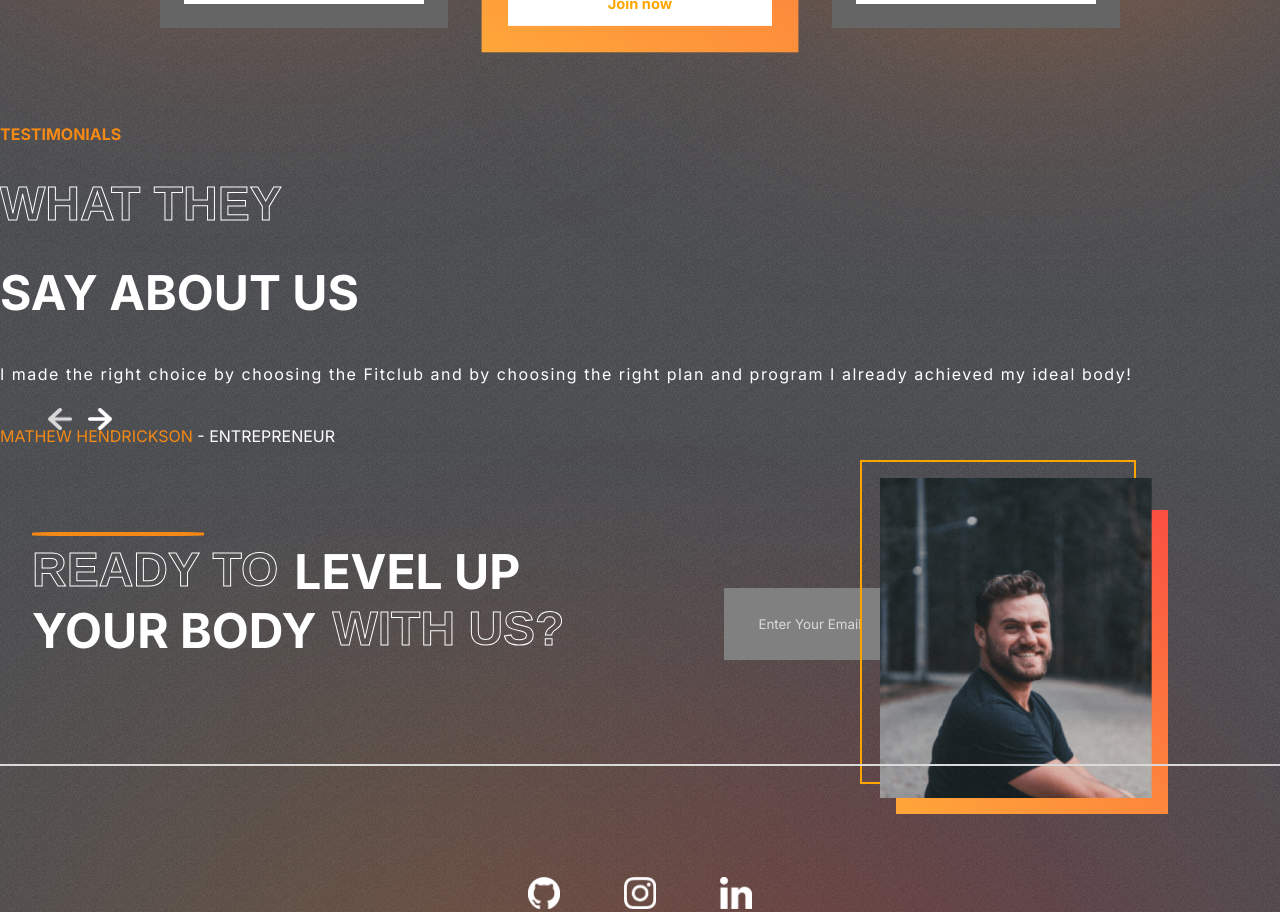
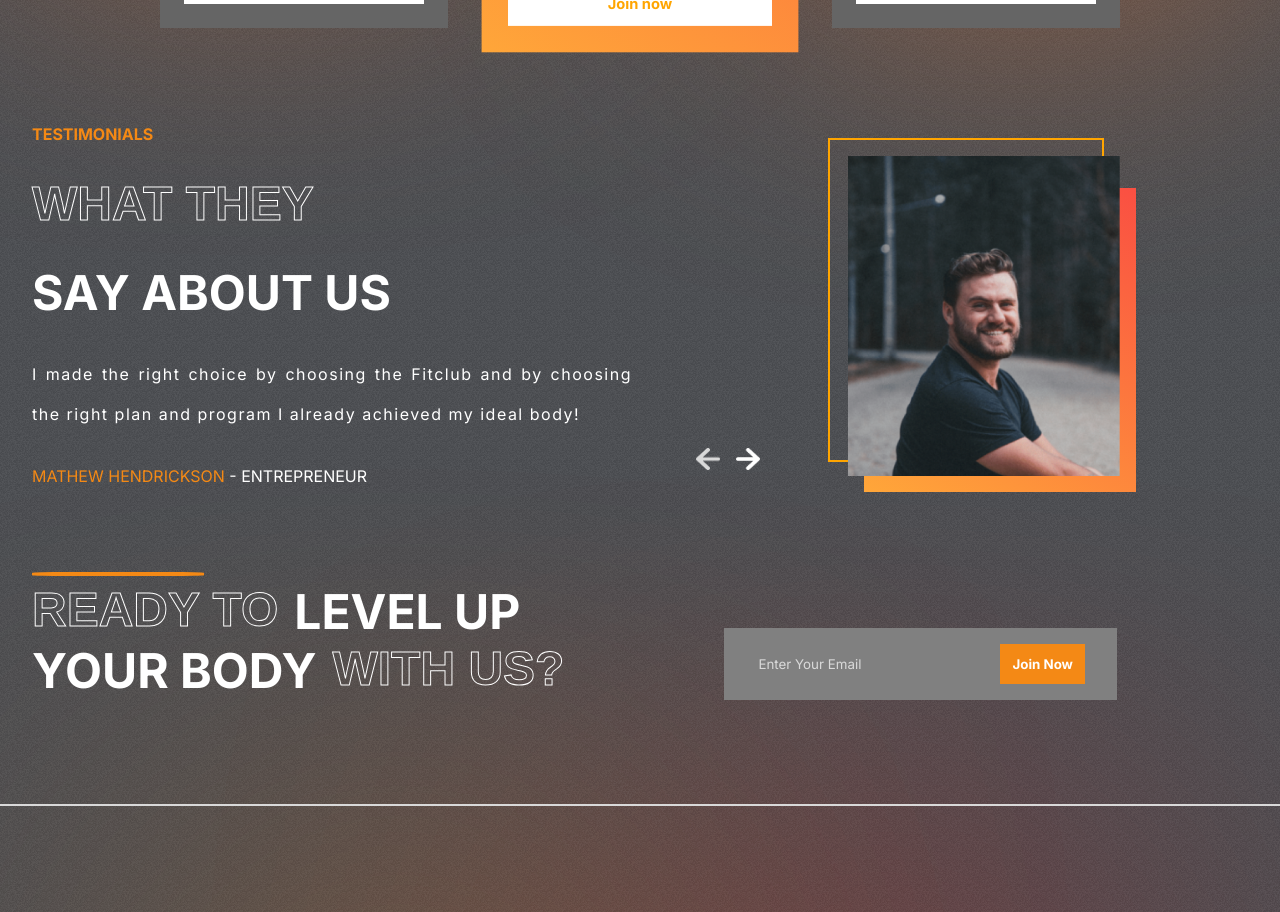
Before and after one commit to decifur/fitclub, a React (Create React App) app: page / in a window 1280 px wide. Shown: the part 2400-3312 px from the top of the page. Built offline with nearby package versions, Linux system fonts and the light colour scheme.

Commit message:
updated Testimonials

```diff
--- a/src/components/Testimonials/Testimonials.jsx
+++ b/src/components/Testimonials/Testimonials.jsx
@@ -12,7 +12,7 @@ const Testimonials = () => {
   const transition = { type: "spring", duration: 3 };
 
   return (
-    <div className="Testimonials">
+    <div className="testimonials">
       <div className="left-t">
         <span>Testimonials</span>
         <span className="stroke-text">What they</span>
```
